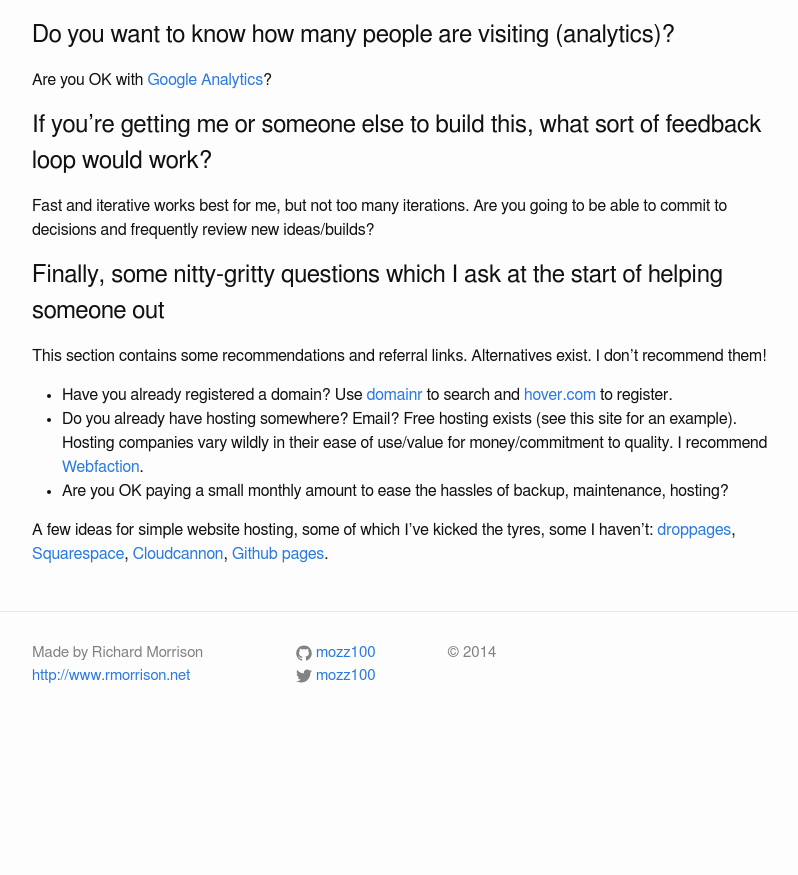
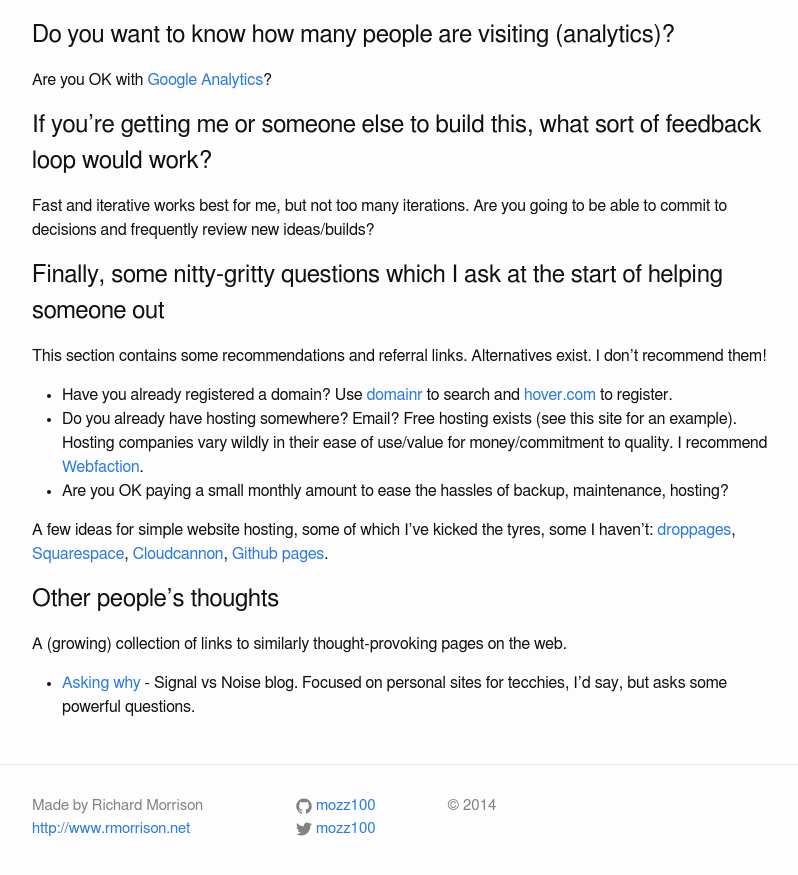
Before and after one commit to mozz100/iwannawebsite, a Jekyll site: the page built from index.md, in a window 1280 px wide and 900 px high, scrolled down 2042 px. Shown: the top 875 px of the window, without its empty margins (238-1036 px from the left). Built offline with Jekyll 4.4.1, drawn with Linux system fonts in a browser that asks for light colours; before the commit the page ends 2789 px from its top, so only the background shows below that.

Commit message:
Start link collecting

```diff
--- a/index.md
+++ b/index.md
@@ -110,3 +110,9 @@ A few ideas for simple website hosting, some of which I've kicked the tyres, som
 [Squarespace](http://www.squarespace.com/),
 [Cloudcannon](http://cloudcannon.com/),
 [Github pages](https://pages.github.com/).
+
+## Other people's thoughts
+
+A (growing) collection of links to similarly thought-provoking pages on the web.
+
+* [Asking why](http://signalvnoise.com/posts/3847-asking-why) - Signal vs Noise blog. Focused on personal sites for tecchies, I'd say, but asks some powerful questions.
```
